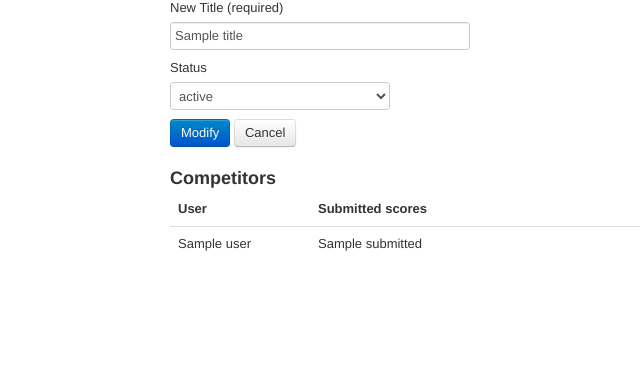
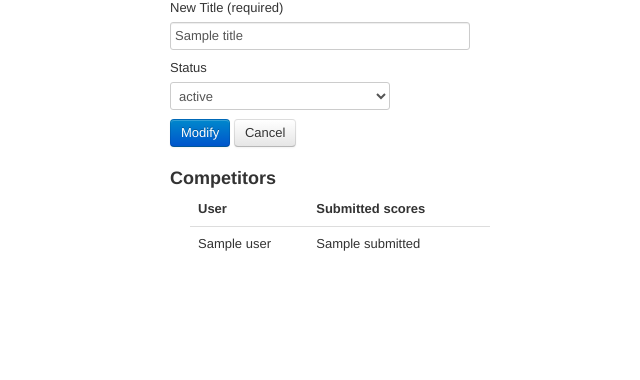
Before and after one commit to PreludeAndFugue/prelude-hmpc, a Python web app: template templates/comp-mod.html in a window 1280 px wide. Shown: the part 302-682 px from the top of the page, without its empty margins (0-640 px from the left). Run offline with Jinja, Linux system fonts and the light colour scheme; the template is opened without the code that fills it: most values are stand-ins (such as "Sample title", 1, 10 or a date in 2020); some libraries are stand-ins or nearby versions.

Commit message:
modify competition - reformat page
Changed the html.

```diff
--- a/templates/comp-mod.html
+++ b/templates/comp-mod.html
@@ -20,6 +20,8 @@
     </tbody>
 </table>
 
+<div class="row">
+    <div class="span4">
     <form method="post">
         <input type="hidden" name="comp-id" value="{{comp_id}}" />
         <label for="comp-title">New Title (required)</label>
@@ -40,20 +42,26 @@
         <input type="submit" class="btn btn-primary" value="Modify" />
         <a href="/competition/admin" class="btn">Cancel</a>
     </form>
+    </div>
 
+    <div class="span3">
     {% if error %}
         <div class="alert alert-error">
             {{error}}
         </div>
     {% endif %}
+    </div>
+</div>
 
 {% if users %}
+<div>
     <h3>Competitors</h3>
+    <div class="span4">
     <table class="table">
         <thead>
             <tr>
                 <th class="span2">User</th>
-                <th>Submitted scores</th>
+                <th class="span3">Submitted scores</th>
             </tr>
         </thead>
         <tbody>
@@ -65,6 +73,8 @@
             {% endfor %}
         </tbody>
     </table>
+    </div>
+</div>
 {% endif %}
 
 
```
Lines whose indentation alone changed are shown as unchanged.
